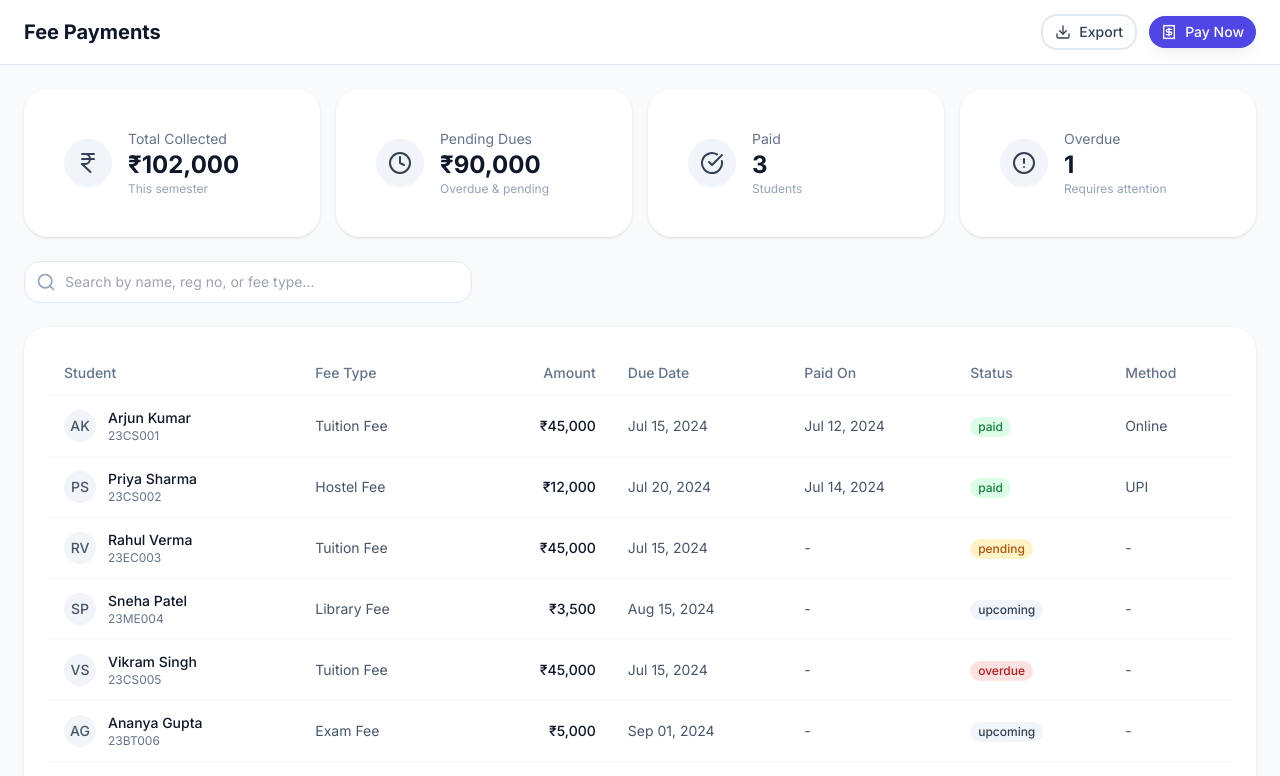
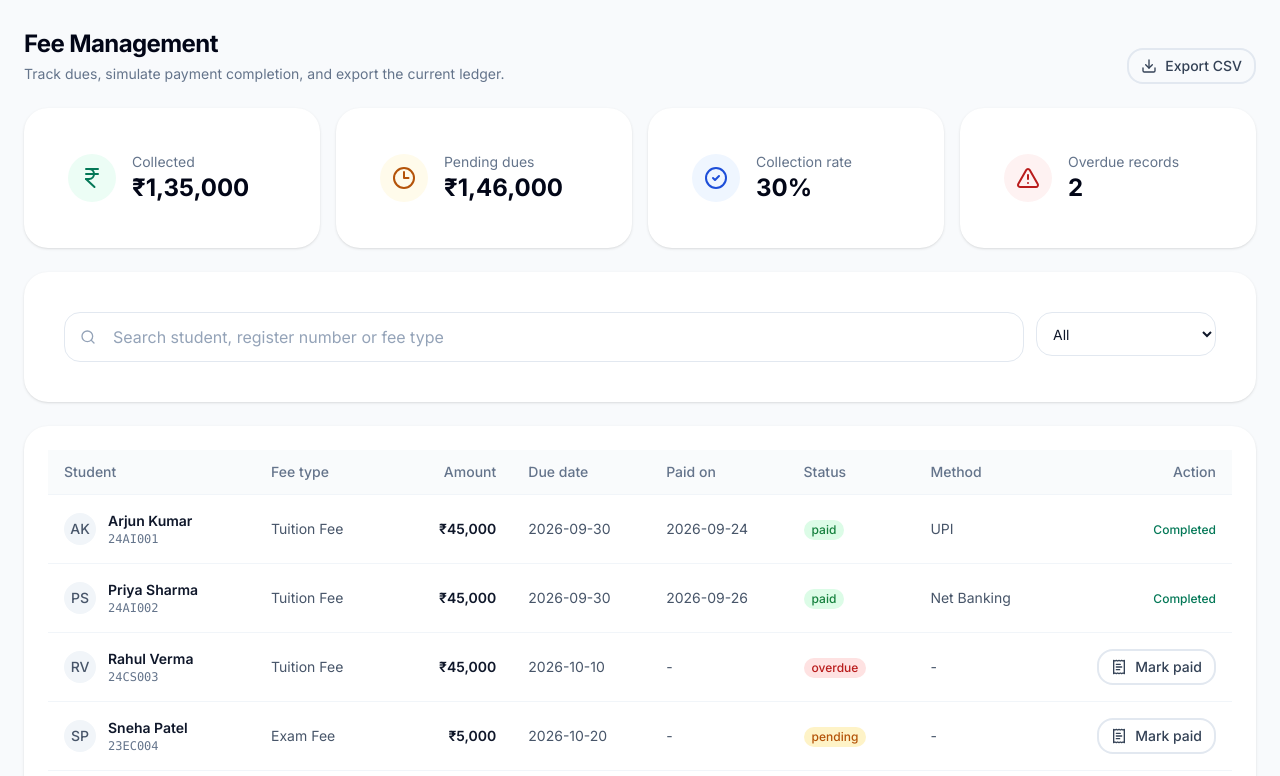
Before and after one commit to Bharath496/EDU_ONE, a Next.js app in the folder apps/web/: page /modules/fees in a window 1280 px wide. Shown: the top 776 px of the page. Built offline with nearby package versions, Linux system fonts and the light colour scheme; sample sign-in values are in the browser's storage.

Commit message:
Upgrade fees with persistent payment simulation and export

```diff
--- a/apps/web/app/modules/fees/page.tsx
+++ b/apps/web/app/modules/fees/page.tsx
@@ -1,118 +1,202 @@
 'use client'
 
-import { useState } from 'react'
+import { useMemo, useState } from 'react'
 import { useRouter } from 'next/navigation'
-import Link from 'next/link'
-import { Card, CardContent, CardHeader, CardTitle, CardDescription } from '@/components/ui/Card'
+import {
+  CheckCircle2,
+  Clock3,
+  Download,
+  IndianRupee,
+  ReceiptText,
+  Search,
+  TriangleAlert,
+} from 'lucide-react'
+import { Avatar } from '@/components/ui/Avatar'
+import { Badge } from '@/components/ui/Badge'
 import { Button } from '@/components/ui/Button'
-import { Badge } from '@/components/ui/Badge'
-import { Avatar } from '@/components/ui/Avatar'
+import { Card, CardContent } from '@/components/ui/Card'
+import { Input } from '@/components/ui/Input'
 import { useAuthStore } from '@/lib/auth-store'
-import { IndianRupee, Search, Download, ChevronRight, Calendar, Clock, CheckCircle, AlertCircle, FileText, Banknote, Receipt } from 'lucide-react'
+import { useEduStore } from '@/lib/edu-store'
 
-const FEE_RECORDS = [
-  { id: '1', name: 'Arjun Kumar', regNo: '23CS001', feeType: 'Tuition Fee', amount: '₹45,000', dueDate: 'Jul 15, 2024', paidDate: 'Jul 12, 2024', status: 'paid', method: 'Online' },
-  { id: '2', name: 'Priya Sharma', regNo: '23CS002', feeType: 'Hostel Fee', amount: '₹12,000', dueDate: 'Jul 20, 2024', paidDate: 'Jul 14, 2024', status: 'paid', method: 'UPI' },
-  { id: '3', name: 'Rahul Verma', regNo: '23EC003', feeType: 'Tuition Fee', amount: '₹45,000', dueDate: 'Jul 15, 2024', paidDate: '-', status: 'pending', method: '-' },
-  { id: '4', name: 'Sneha Patel', regNo: '23ME004', feeType: 'Library Fee', amount: '₹3,500', dueDate: 'Aug 15, 2024', paidDate: '-', status: 'upcoming', method: '-' },
-  { id: '5', name: 'Vikram Singh', regNo: '23CS005', feeType: 'Tuition Fee', amount: '₹45,000', dueDate: 'Jul 15, 2024', paidDate: '-', status: 'overdue', method: '-' },
-  { id: '6', name: 'Ananya Gupta', regNo: '23BT006', feeType: 'Exam Fee', amount: '₹5,000', dueDate: 'Sep 01, 2024', paidDate: '-', status: 'upcoming', method: '-' },
-  { id: '7', name: 'Rohit Joshi', regNo: '23CS007', feeType: 'Tuition Fee', amount: '₹45,000', dueDate: 'Jul 15, 2024', paidDate: 'Jul 10, 2024', status: 'paid', method: 'DD' },
-  { id: '8', name: 'Neha Kapoor', regNo: '23EC008', feeType: 'Transport Fee', amount: '₹6,000', dueDate: 'Aug 01, 2024', paidDate: '-', status: 'upcoming', method: '-' },
+function downloadFees(rows: Array<{
+  name: string
+  regNo: string
+  feeType: string
+  amount: number
+  dueDate: string
+  paidDate?: string
+  status: string
+  method?: string
+}>) {
+  const csv = [
+    ['Student', 'Register No', 'Fee Type', 'Amount', 'Due Date', 'Paid Date', 'Status', 'Method'],
+    ...rows.map((row) => [
+      row.name,
+      row.regNo,
+      row.feeType,
+      row.amount,
+      row.dueDate,
+      row.paidDate ?? '',
+      row.status,
+      row.method ?? '',
+    ]),
   ]
+    .map((row) => row.map((value) => `"${String(value).replaceAll('"', '""')}"`).join(','))
+    .join('\n')
+  const blob = new Blob([csv], { type: 'text/csv;charset=utf-8;' })
+  const url = URL.createObjectURL(blob)
+  const anchor = document.createElement('a')
+  anchor.href = url
+  anchor.download = 'eduone-fees.csv'
+  anchor.click()
+  URL.revokeObjectURL(url)
+}
 
 export default function FeesPage() {
   const { user, isAuthenticated } = useAuthStore()
   const router = useRouter()
+  const students = useEduStore((state) => state.students)
+  const fees = useEduStore((state) => state.fees)
+  const markFeePaid = useEduStore((state) => state.markFeePaid)
+
   const [search, setSearch] = useState('')
+  const [status, setStatus] = useState('All')
 
-  if (!isAuthenticated || !user) { router.push('/login'); return null }
+  if (!isAuthenticated || !user) {
+    router.push('/login')
+    return null
+  }
 
-  const filtered = FEE_RECORDS.filter(r =>
-    r.name.toLowerCase().includes(search.toLowerCase()) ||
-    r.regNo.toLowerCase().includes(search.toLowerCase()) ||
-    r.feeType.toLowerCase().includes(search.toLowerCase())
-  )
+  const enriched = fees.map((fee) => {
+    const student = students.find((item) => item.id === fee.studentId)
+    return {
+      ...fee,
+      name: student?.name ?? 'Unknown student',
+      regNo: student?.regNo ?? '-',
+    }
+  })
 
-  const collected = FEE_RECORDS.filter(r => r.status === 'paid').reduce((sum, r) => sum + parseInt(r.amount.replace(/[₹,]/g, '')), 0)
-  const pending = FEE_RECORDS.filter(r => r.status === 'pending' || r.status === 'overdue').reduce((sum, r) => sum + parseInt(r.amount.replace(/[₹,]/g, '')), 0)
+  const filtered = useMemo(() => {
+    const needle = search.trim().toLowerCase()
+    return enriched.filter((row) => {
+      const matchesSearch =
+        !needle ||
+        row.name.toLowerCase().includes(needle) ||
+        row.regNo.toLowerCase().includes(needle) ||
+        row.feeType.toLowerCase().includes(needle)
+      const matchesStatus = status === 'All' || row.status === status.toLowerCase()
+      return matchesSearch && matchesStatus
+    })
+  }, [enriched, search, status])
+
+  const collected = fees.filter((item) => item.status === 'paid').reduce((sum, item) => sum + item.amount, 0)
+  const pending = fees.filter((item) => item.status === 'pending' || item.status === 'overdue').reduce((sum, item) => sum + item.amount, 0)
+  const overdue = fees.filter((item) => item.status === 'overdue').length
+  const collectionRate = fees.length ? Math.round((fees.filter((item) => item.status === 'paid').length / fees.length) * 100) : 0
 
   return (
-    <div className="min-h-screen bg-slate-50">
-      <header className="sticky top-0 z-30 bg-white/95 backdrop-blur-sm border-b border-slate-200">
-        <div className="flex h-16 items-center justify-between px-4 lg:px-6">
+    <div className="space-y-6 p-4 lg:p-6">
+      <div className="flex flex-col gap-4 lg:flex-row lg:items-end lg:justify-between">
         <div>
-            <p className="text-sm text-slate-500">{user.collegeName}</p>
-            <h1 className="text-xl font-bold text-slate-900">Fee Payments</h1>
+          <p className="text-sm font-medium text-primary-600">{user.collegeName}</p>
+          <h1 className="mt-1 text-2xl font-bold tracking-tight text-slate-950">Fee Management</h1>
+          <p className="mt-1 text-sm text-slate-500">Track dues, simulate payment completion, and export the current ledger.</p>
         </div>
-          <div className="flex items-center gap-3">
-            <Button variant="outline" size="sm" className="gap-2"><Download className="w-4 h-4" /> Export</Button>
-            <Button variant="primary" size="sm" className="gap-2"><Receipt className="w-4 h-4" /> Pay Now</Button>
+        <Button variant="outline" size="sm" className="gap-2" onClick={() => downloadFees(filtered)}>
+          <Download className="h-4 w-4" />
+          Export CSV
+        </Button>
       </div>
-        </div>
-      </header>
 
-      <div className="p-4 lg:p-6 space-y-6">
-        <div className="grid grid-cols-1 sm:grid-cols-4 gap-4">
+      <div className="grid gap-4 sm:grid-cols-2 xl:grid-cols-4">
         {[
-            { label: 'Total Collected', value: `₹${collected.toLocaleString()}`, sub: 'This semester', icon: IndianRupee },
-            { label: 'Pending Dues', value: `₹${pending.toLocaleString()}`, sub: 'Overdue & pending', icon: Clock },
-            { label: 'Paid', value: FEE_RECORDS.filter(r => r.status === 'paid').length, sub: 'Students', icon: CheckCircle },
-            { label: 'Overdue', value: FEE_RECORDS.filter(r => r.status === 'overdue').length, sub: 'Requires attention', icon: AlertCircle },
-          ].map((stat, i) => (
-            <Card key={i}>
-              <CardContent className="p-4 flex items-center gap-4">
-                <div className="p-3 rounded-2xl bg-slate-100 text-slate-700"><stat.icon className="w-6 h-6" /></div>
+          { label: 'Collected', value: `₹${collected.toLocaleString('en-IN')}`, icon: IndianRupee, cls: 'bg-emerald-50 text-emerald-700' },
+          { label: 'Pending dues', value: `₹${pending.toLocaleString('en-IN')}`, icon: Clock3, cls: 'bg-amber-50 text-amber-700' },
+          { label: 'Collection rate', value: `${collectionRate}%`, icon: CheckCircle2, cls: 'bg-blue-50 text-blue-700' },
+          { label: 'Overdue records', value: overdue, icon: TriangleAlert, cls: 'bg-red-50 text-red-700' },
+        ].map((item) => (
+          <Card key={item.label}>
+            <CardContent className="flex items-center gap-4 p-5">
+              <div className={`rounded-2xl p-3 ${item.cls}`}><item.icon className="h-6 w-6" /></div>
               <div>
-                  <p className="text-sm text-slate-500">{stat.label}</p>
-                  <p className="text-2xl font-bold text-slate-900">{stat.value}</p>
-                  <p className="text-xs text-slate-400">{stat.sub}</p>
+                <p className="text-sm text-slate-500">{item.label}</p>
+                <p className="text-2xl font-bold text-slate-950">{item.value}</p>
               </div>
             </CardContent>
           </Card>
         ))}
       </div>
 
-        <div className="relative max-w-md">
-          <Search className="absolute left-3 top-1/2 -translate-y-1/2 w-5 h-5 text-slate-400" />
-          <input type="text" placeholder="Search by name, reg no, or fee type..." value={search} onChange={e => setSearch(e.target.value)} className="w-full pl-10 pr-4 py-2.5 rounded-xl bg-white border border-slate-200 text-sm focus:outline-none focus:ring-2 focus:ring-primary-500" />
-        </div>
+      <Card>
+        <CardContent className="grid gap-3 p-4 md:grid-cols-[1fr_180px]">
+          <Input
+            value={search}
+            onChange={(event) => setSearch(event.target.value)}
+            placeholder="Search student, register number or fee type"
+            leftIcon={<Search className="h-4 w-4 text-slate-400" />}
+          />
+          <select value={status} onChange={(event) => setStatus(event.target.value)} className="h-11 rounded-xl border border-slate-200 bg-white px-3 text-sm">
+            <option>All</option>
+            <option>Paid</option>
+            <option>Pending</option>
+            <option>Upcoming</option>
+            <option>Overdue</option>
+          </select>
+        </CardContent>
+      </Card>
 
       <Card>
         <CardContent className="p-0">
           <div className="overflow-x-auto">
-              <table className="w-full text-sm">
+            <table className="w-full min-w-[1000px] text-sm">
               <thead>
-                  <tr className="border-b border-slate-100">
-                    <th className="text-left py-3 px-4 font-medium text-slate-500">Student</th>
-                    <th className="text-left py-3 px-4 font-medium text-slate-500">Fee Type</th>
-                    <th className="text-right py-3 px-4 font-medium text-slate-500">Amount</th>
-                    <th className="text-left py-3 px-4 font-medium text-slate-500">Due Date</th>
-                    <th className="text-left py-3 px-4 font-medium text-slate-500">Paid On</th>
-                    <th className="text-left py-3 px-4 font-medium text-slate-500">Status</th>
-                    <th className="text-left py-3 px-4 font-medium text-slate-500">Method</th>
+                <tr className="border-b border-slate-100 bg-slate-50/80 text-left text-slate-500">
+                  <th className="px-4 py-3 font-medium">Student</th>
+                  <th className="px-4 py-3 font-medium">Fee type</th>
+                  <th className="px-4 py-3 text-right font-medium">Amount</th>
+                  <th className="px-4 py-3 font-medium">Due date</th>
+                  <th className="px-4 py-3 font-medium">Paid on</th>
+                  <th className="px-4 py-3 font-medium">Status</th>
+                  <th className="px-4 py-3 font-medium">Method</th>
+                  <th className="px-4 py-3 text-right font-medium">Action</th>
                 </tr>
               </thead>
               <tbody>
-                  {filtered.map(r => (
-                    <tr key={r.id} className="border-b border-slate-50 hover:bg-slate-50 transition-colors">
-                      <td className="py-3 px-4">
+                {filtered.map((row) => (
+                  <tr key={row.id} className="border-b border-slate-100 last:border-0 hover:bg-slate-50/60">
+                    <td className="px-4 py-4">
                       <div className="flex items-center gap-3">
-                          <Avatar name={r.name} size="sm" />
+                        <Avatar name={row.name} size="sm" />
                         <div>
-                            <p className="font-medium text-slate-900">{r.name}</p>
-                            <p className="text-xs text-slate-500">{r.regNo}</p>
+                          <p className="font-semibold text-slate-900">{row.name}</p>
+                          <p className="font-mono text-xs text-slate-500">{row.regNo}</p>
                         </div>
                       </div>
                     </td>
-                      <td className="py-3 px-4 text-slate-600">{r.feeType}</td>
-                      <td className="py-3 px-4 text-right font-medium text-slate-900">{r.amount}</td>
-                      <td className="py-3 px-4 text-slate-600">{r.dueDate}</td>
-                      <td className="py-3 px-4 text-slate-600">{r.paidDate}</td>
-                      <td className="py-3 px-4">
-                        <Badge variant={r.status === 'paid' ? 'success' : r.status === 'overdue' ? 'danger' : r.status === 'pending' ? 'warning' : 'secondary'} size="sm">{r.status}</Badge>
+                    <td className="px-4 py-4 text-slate-600">{row.feeType}</td>
+                    <td className="px-4 py-4 text-right font-semibold text-slate-900">₹{row.amount.toLocaleString('en-IN')}</td>
+                    <td className="px-4 py-4 text-slate-600">{row.dueDate}</td>
+                    <td className="px-4 py-4 text-slate-600">{row.paidDate ?? '-'}</td>
+                    <td className="px-4 py-4">
+                      <Badge
+                        variant={row.status === 'paid' ? 'success' : row.status === 'overdue' ? 'danger' : row.status === 'pending' ? 'warning' : 'secondary'}
+                        size="sm"
+                      >
+                        {row.status}
+                      </Badge>
                     </td>
-                      <td className="py-3 px-4 text-slate-600">{r.method}</td>
+                    <td className="px-4 py-4 text-slate-600">{row.method ?? '-'}</td>
+                    <td className="px-4 py-4 text-right">
+                      {row.status !== 'paid' ? (
+                        <Button size="sm" variant="outline" className="gap-2" onClick={() => markFeePaid(row.id, 'Demo UPI')}>
+                          <ReceiptText className="h-4 w-4" />
+                          Mark paid
+                        </Button>
+                      ) : (
+                        <span className="text-xs font-medium text-emerald-700">Completed</span>
+                      )}
+                    </td>
                   </tr>
                 ))}
               </tbody>
@@ -121,6 +205,5 @@ export default function FeesPage() {
         </CardContent>
       </Card>
     </div>
-    </div>
   )
 }
```
Lines whose indentation alone changed are shown as unchanged.
